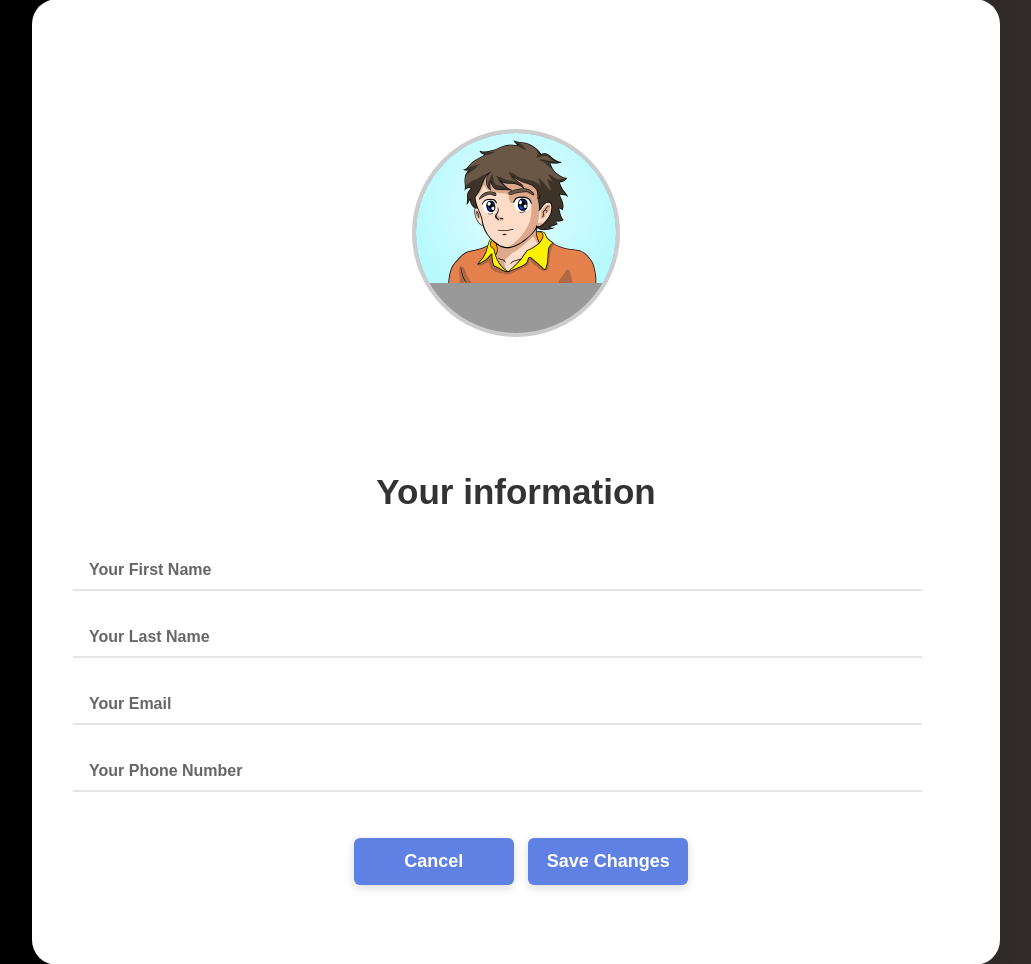
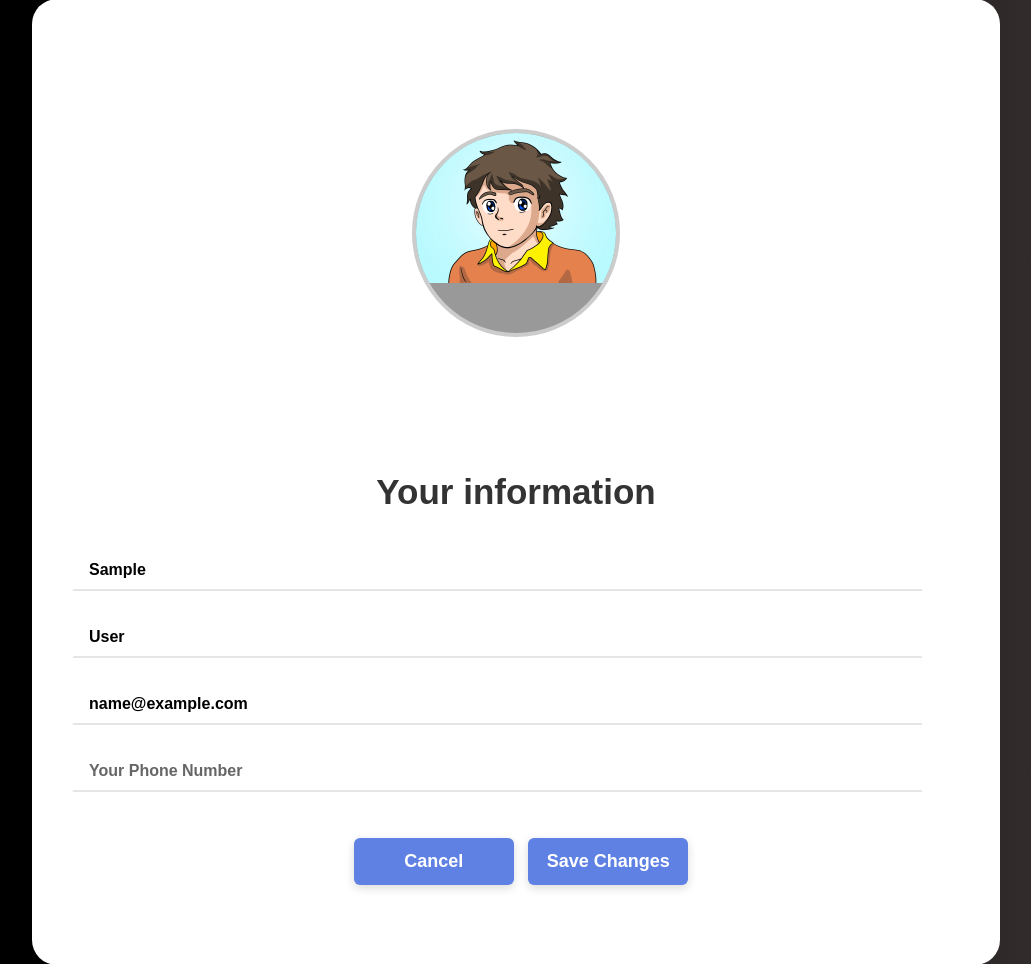
Before and after one commit to farhadfreestyle/chatitg, a Django app: page /profile/ in a window 1280 px wide. Shown: the part 247-1211 px from the top of the page, without its empty margins (124-1155 px from the left). Run offline with Django 4.2, Linux system fonts and the light colour scheme; the visitor is signed in with stand-in values (Sample User, id 1); data comes from the database, SQL or seed files in the repository; some libraries are stand-ins or nearby versions; some web fonts are replaced.

Commit message:
Profile page errors done

```diff
--- a/templates/main/home.html
+++ b/templates/main/home.html
@@ -32,7 +32,7 @@
 
 
               <div class="dropdown">
-                <span>{{user.username}}</span>
+                <span>Welcome, {{user.first_name}}</span>
                 <div class="dropdown-content">
                 <div class="profile"><a href="{%url 'users:profile'%}">Profile</a></div>
                 <div class="logout"><a href="{%url 'users:logout'%}">Log out</a></div>
--- a/templates/users/profile.html
+++ b/templates/users/profile.html
@@ -30,14 +30,16 @@
 
 	<div class="page-content">
 		<div class="form-v6-content">
-			<form class="form-detail" method="post">
+			<form class="form-detail" method="post" enctype="multipart/form-data">
+				{% csrf_token %}
+
 			<div class="wrapper">
 
 				<div class="container">
 					<div class="picture-container">
 						<div class="picture">
-							<img src=/{{user.profile_picture}} class="picture-src" id="wizardPicturePreview" title="">
-							{{profile_form.profile_picture}}
+							<img src={{user.profile_picture.url}} class="picture-src" id="wizardPicturePreview" title="">
+							{{profile_form.profile_picture }}
 						</div>
 
 
@@ -50,7 +52,9 @@
 
 				<h2>Your information</h2>
 				<div class="form-row">
+
 					{{profile_form.first_name}}
+
 
 
 				</div>
@@ -73,5 +77,14 @@
 			</form>
 		</div>
 	</div>
+	<script>
+
+		document.getElementById('first-name').value = "{{user.first_name}}";
+		document.getElementById('last-name').value = "{{user.last_name}}";
+		document.getElementById('your-email').value = "{{user.email}}";
+		document.getElementById('phone').value = "{{user.phone}}";
+		document.getElementById('wizard-picture').value = "{{user.profile_picture}}";
+
+	</script>
 </body>
 </html>
--- a/users/forms.py
+++ b/users/forms.py
@@ -96,11 +96,12 @@ class LoginForm(forms.Form):
 
 class ProfileForm(forms.ModelForm):
 
-    profile_picture = forms.FileField( widget=TextInput(attrs={
-        'required':'false',
+    profile_picture = forms.FileField(required=False,  widget=TextInput(attrs={
+
         'type':'file',
-        'class':'',
+        'class':'pic',
         'id':'wizard-picture' ,
+
 
 
     }))
@@ -131,7 +132,7 @@ class ProfileForm(forms.ModelForm):
 
     }))
 
-    email = forms.CharField(min_length=5, max_length=30, widget=TextInput(attrs={
+    email = forms.CharField(min_length=5, max_length=300, widget=TextInput(attrs={
         'required':'true',
         'type':'email',
         'name':'your-email',
@@ -145,7 +146,7 @@ class ProfileForm(forms.ModelForm):
 
 
 
-    phone = forms.CharField(min_length=5, max_length=30, widget=TextInput(attrs={
+    phone = forms.CharField(min_length=5, max_length=30, required=False,  widget=TextInput(attrs={
         'required':'true',
         'type':'text',
         'name':'phone',
@@ -159,4 +160,4 @@ class ProfileForm(forms.ModelForm):
 
     class Meta:
         model = Users
-        fields = ('first_name','last_name', 'email','profile_picture','phone')
+        fields = ('first_name','last_name','phone', )
--- a/users/models.py
+++ b/users/models.py
@@ -8,14 +8,14 @@ class Users(AbstractUser):
     profile_picture = models.FileField(default='static/images/Profile_picture/pp.jpg', upload_to='static/images/Profile_picture/')
     username = models.CharField(max_length=30, unique=True)
     email = models.EmailField(unique=True)
-    phone = models.CharField(null=True, max_length=30)
+    phone = models.CharField(max_length=30)
+    last_name = models.CharField(null=True, max_length=30)
     is_active = models.BooleanField(default=True, null=True)
     last_login = models.DateField(null = True)
     is_staff = models.BooleanField(default=False) # a admin user; non super-user
     admin = models.BooleanField(default=False) # a superuser
     USERNAME_FIELD = 'email'
-    REQUIRED_FIELDS = ['first_name', 'username']
-
+    REQUIRED_FIELDS = ['first_name','last_name','phone']
 
 
     def __str__(self):
--- a/users/views.py
+++ b/users/views.py
@@ -12,7 +12,7 @@ class LoginView(View):
     def get(self, request):
         form = self.form_class()
 
-        return render(request, self.template_name, context={'login_form':form, 'register_form':RegisterForm,})
+        return render(request, self.template_name, context={'login_form':form, 'register_form':RegisterForm})
 
     def post(self, request):
         message = []
@@ -59,19 +59,12 @@ class LoginView(View):
 
 
             elif password1!=password2:
-                    message.append('Type slowly ;)')
-
+                    message.append('Passwords do not match. Type slowly ;)')
 
 
             elif registerForm.is_valid():
 
-
-
-
-
                 email = registerForm.cleaned_data['email']
-
-
 
                 registerForm.save()
 
@@ -81,15 +74,6 @@ class LoginView(View):
                 user.save()
 
                 return redirect('/login/')
-            else:
-                message.append('Use stronger password my dear! Do not use your first or last name in password. Hackers like it :)')
-                print('Error happened')
-                registerForm = RegisterForm()
-
-
-
-
-
 
             return render(request, 'users/login.html', context={'register_form':registerForm, 'error_message':message[::-1], 'login_form':LoginForm})
 
@@ -109,5 +93,37 @@ class ProfileView(View):
 
     def get(self, request):
         form = self.form_class()
+        user = Users.objects.get(email = request.user.email)
+        return render(request, self.template_name, context={'profile_form':form,'user':user})
 
-        return render(request, self.template_name, context={'profile_form':form,})
+    def post(self, request):
+        message = []
+
+        profileform = ProfileForm(request.POST, request.FILES)
+
+
+
+
+        if profileform.is_valid():
+            print('Validation passed')
+            first_name = request.POST['first_name']
+            last_name = request.POST['last_name']
+
+            phone = request.POST['phone']
+            user = Users.objects.get(email=request.user.email)
+            print(user)
+            user.first_name = first_name
+            user.last_name = last_name
+            user.phone = phone
+            if 'profile_picture' in request.FILES:
+                user.profile_picture = request.FILES['profile_picture']
+            else:
+                pass
+            user.save()
+            return redirect('/profile/')
+
+        else:
+            message.append('Something went wrong. Check the details!')
+            print('Error happened')
+            profileform = ProfileForm()
+        return render(request, 'users/profile.html', context={'profile_form':self.form_class, 'error_message':message[::-1],})
```
Also changed, not shown: static/images/Profile_picture/20240410_222602.jpg (added), static/images/Profile_picture/20240410_222602_272yDiH.jpg (added), static/images/Profile_picture/pp_EGAzdZU.jpg (added), static/js/profile.js (line endings or trailing spaces), 5 other files.
